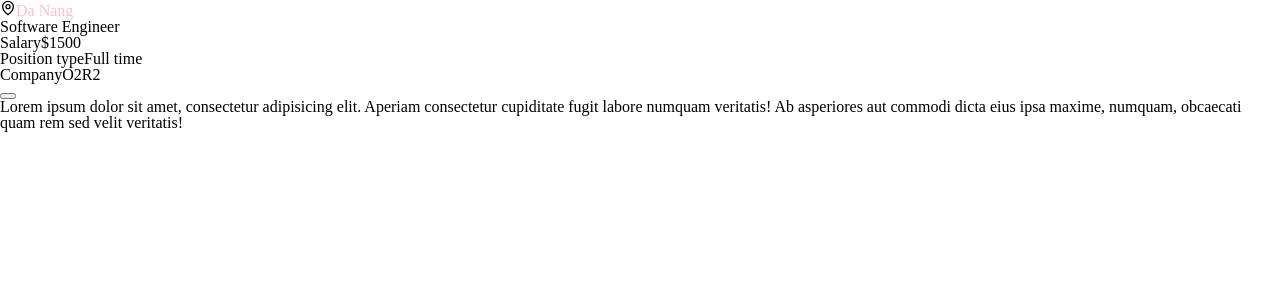
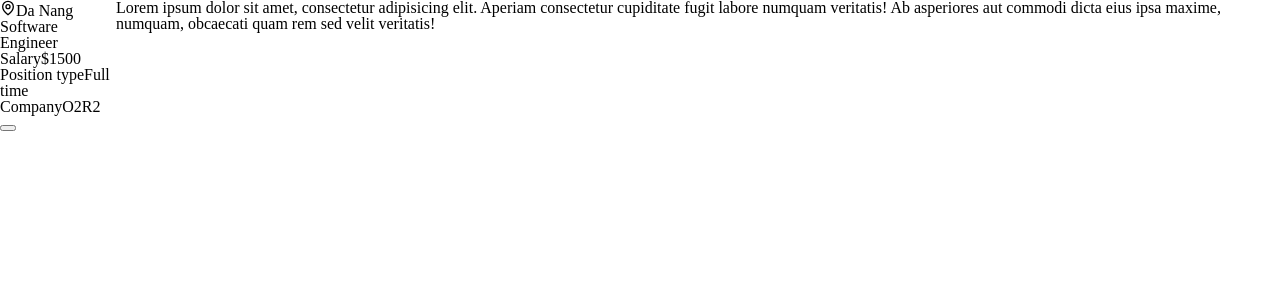
Before and after one commit to nap-vung-project/app-front-end, a React (Create React App) app: page / in a window 1280 px wide. Shown: the top 300 px of the page. Built offline with nearby package versions, Linux system fonts and the light colour scheme; the HTML template or start-up script is replaced by a standard one.

Commit message:
uyen-jobs

```diff
--- a/src/asset/css/index.css
+++ /dev/null
@@ -1,43 +0,0 @@
-html, body, div, span, applet, object, iframe,
-h1, h2, h3, h4, h5, h6, p, blockquote, pre,
-a, abbr, acronym, address, big, cite, code,
-del, dfn, em, img, ins, kbd, q, s, samp,
-small, strike, strong, sub, sup, tt, var,
-b, u, i, center,
-dl, dt, dd, ol, ul, li,
-fieldset, form, label, legend,
-table, caption, tbody, tfoot, thead, tr, th, td,
-article, aside, canvas, details, embed,
-figure, figcaption, footer, header, hgroup,
-menu, nav, output, ruby, section, summary,
-time, mark, audio, video {
-    margin: 0;
-    padding: 0;
-    border: 0;
-    font-size: 100%;
-    font: inherit;
-    vertical-align: baseline;
-}
-/* HTML5 display-role reset for older browsers */
-article, aside, details, figcaption, figure,
-footer, header, hgroup, menu, nav, section {
-    display: block;
-}
-body {
-    line-height: 1;
-}
-ol, ul {
-    list-style: none;
-}
-blockquote, q {
-    quotes: none;
-}
-blockquote:before, blockquote:after,
-q:before, q:after {
-    content: '';
-    content: none;
-}
-table {
-    border-collapse: collapse;
-    border-spacing: 0;
-}
--- a/src/asset/scss/JobsStyle.scss
+++ b/src/asset/scss/JobsStyle.scss
@@ -1,8 +1,6 @@
-@import '../css/index.css';
+.job-card {
+  display: flex;
+  &-left {
 
-.job__card__location{
-  color: pink;
+  }
 }
-.location__icon{
-  color: red;
-}
--- a/src/components/jobs/JobCard.js
+++ b/src/components/jobs/JobCard.js
@@ -6,33 +6,33 @@ import '../../asset/scss/JobsStyle.scss'
 
 export default function JobCard(props) {
     return(
-        <div>
-            <div className="job--card--left">
-                <div className="job__card__location">
+        <div className="job-card">
+            <div className="job-card-left">
+                <div className="job-card-location">
                     <GrLocation value={{color: 'red', size: '15px'}}/>
                     <span>Da Nang</span>
                 </div>
-                <div className="job__title">Software Engineer</div>
-                <div className="job__salary">
+                <div className="job-card-title">Software Engineer</div>
+                <div className="job-card-salary">
                     <span>Salary</span>
                     <span>$1500</span>
                 </div>
-                <div className="job__position__type">
+                <div className="job-card-position-type">
                     <span>Position type</span>
                     <span>Full time</span>
                 </div>
-                <div className="job__company">
+                <div className="job-card-company">
                     <span>Company</span>
                     <span>O2R2</span>
                 </div>
                 <button></button>
             </div>
-            <div className="job__card_right">
-                <div className="job__title__child"></div>
-                <div className="job__description">Lorem ipsum dolor sit amet, consectetur adipisicing elit. Aperiam consectetur cupiditate fugit labore numquam veritatis! Ab asperiores aut commodi dicta eius ipsa maxime, numquam, obcaecati quam rem sed velit veritatis!</div>
-                <div className="job__description"></div>
-                <div className="job__createAt"></div>
-                <a className="read__more"></a>
+            <div className="job-card-right">
+                <div className="job-card-title-child"></div>
+                <div className="job-card-description">Lorem ipsum dolor sit amet, consectetur adipisicing elit. Aperiam consectetur cupiditate fugit labore numquam veritatis! Ab asperiores aut commodi dicta eius ipsa maxime, numquam, obcaecati quam rem sed velit veritatis!</div>
+                <div className="job-card-description"></div>
+                <div className="job-card-createAt"></div>
+                <a className="read-more"></a>
             </div>
         </div>
     )
--- a/src/index.css
+++ b/src/index.css
@@ -11,3 +11,46 @@ code {
   font-family: source-code-pro, Menlo, Monaco, Consolas, 'Courier New',
     monospace;
 }
+html, body, div, span, applet, object, iframe,
+h1, h2, h3, h4, h5, h6, p, blockquote, pre,
+a, abbr, acronym, address, big, cite, code,
+del, dfn, em, img, ins, kbd, q, s, samp,
+small, strike, strong, sub, sup, tt, var,
+b, u, i, center,
+dl, dt, dd, ol, ul, li,
+fieldset, form, label, legend,
+table, caption, tbody, tfoot, thead, tr, th, td,
+article, aside, canvas, details, embed,
+figure, figcaption, footer, header, hgroup,
+menu, nav, output, ruby, section, summary,
+time, mark, audio, video {
+  margin: 0;
+  padding: 0;
+  border: 0;
+  font-size: 100%;
+  font: inherit;
+  vertical-align: baseline;
+}
+/* HTML5 display-role reset for older browsers */
+article, aside, details, figcaption, figure,
+footer, header, hgroup, menu, nav, section {
+  display: block;
+}
+body {
+  line-height: 1;
+}
+ol, ul {
+  list-style: none;
+}
+blockquote, q {
+  quotes: none;
+}
+blockquote:before, blockquote:after,
+q:before, q:after {
+  content: '';
+  content: none;
+}
+table {
+  border-collapse: collapse;
+  border-spacing: 0;
+}
```
